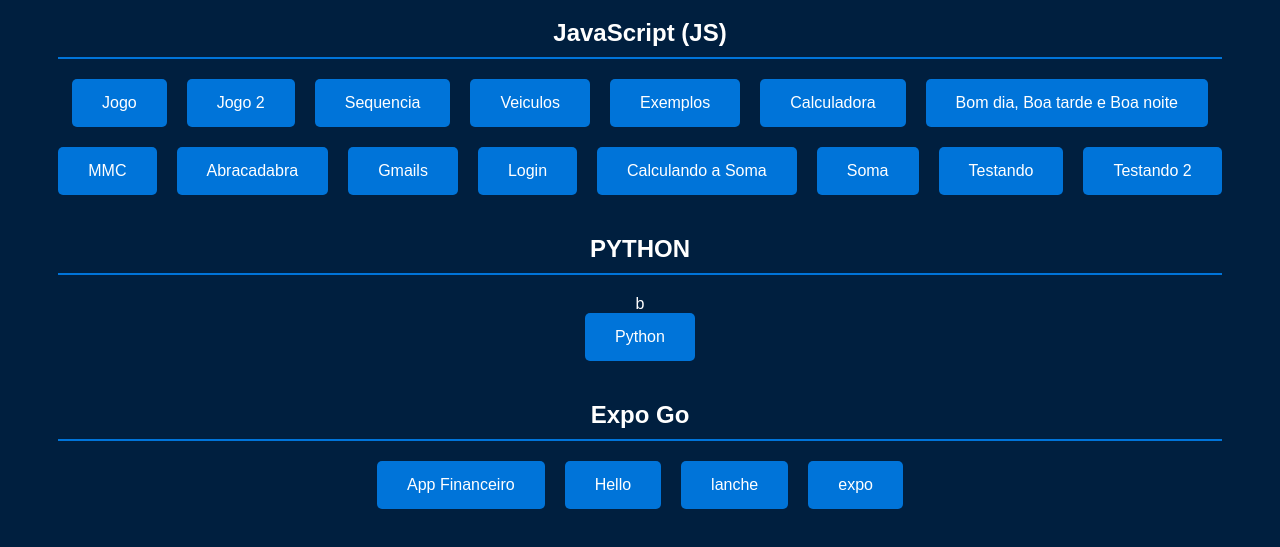
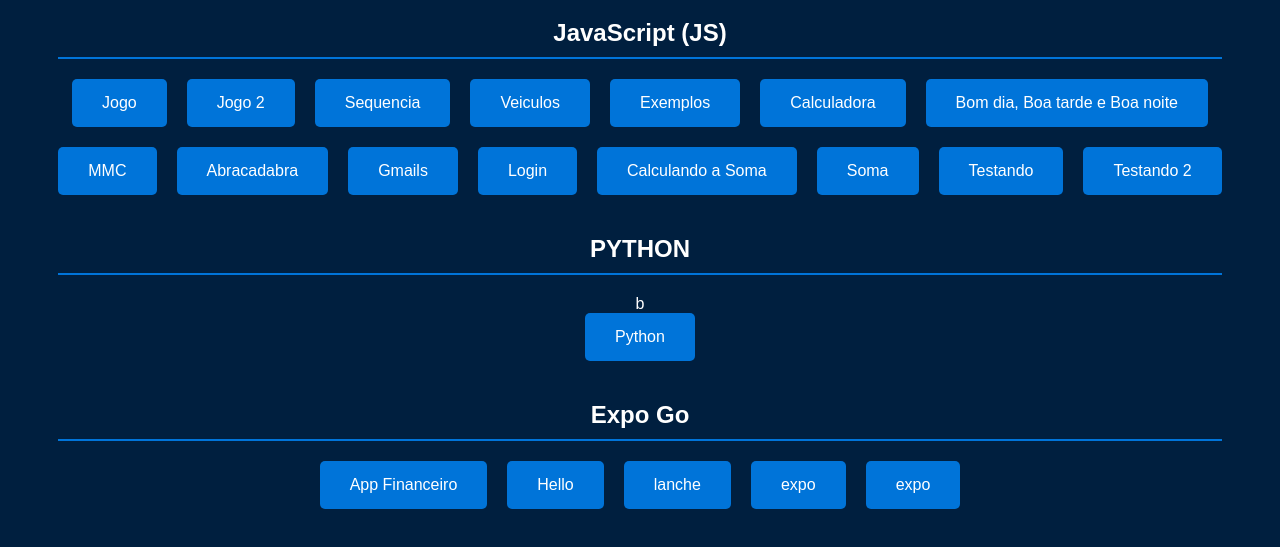
Before and after one commit to claraqueiross/todosexercicios, a plain HTML site: page todosexercicios.html in a window 1280 px wide. Shown: the part 137-684 px from the top of the page. Drawn offline with Linux system fonts and the light colour scheme.

Commit message:
Update todosexercicios.html

```diff
--- a/todosexercicios.html
+++ b/todosexercicios.html
@@ -83,6 +83,7 @@
         <a href="https://snack.expo.dev/@clarasantanaluan/blissful-violet-bacon" class="exercise-button">Hello</a>
         <a href="https://snack.expo.dev/@clarasantanaluan/499abb" class="exercise-button">lanche</a>
          <a href="https://snack.expo.dev/@nvp9578/4ba827" class="exercise-button">expo</a>
+        <a href="https://snack.expo.dev/@clarasantanaluan/great-blue-cereal" class="exercise-button">expo</a>
     </div>
 
 </body>
```
